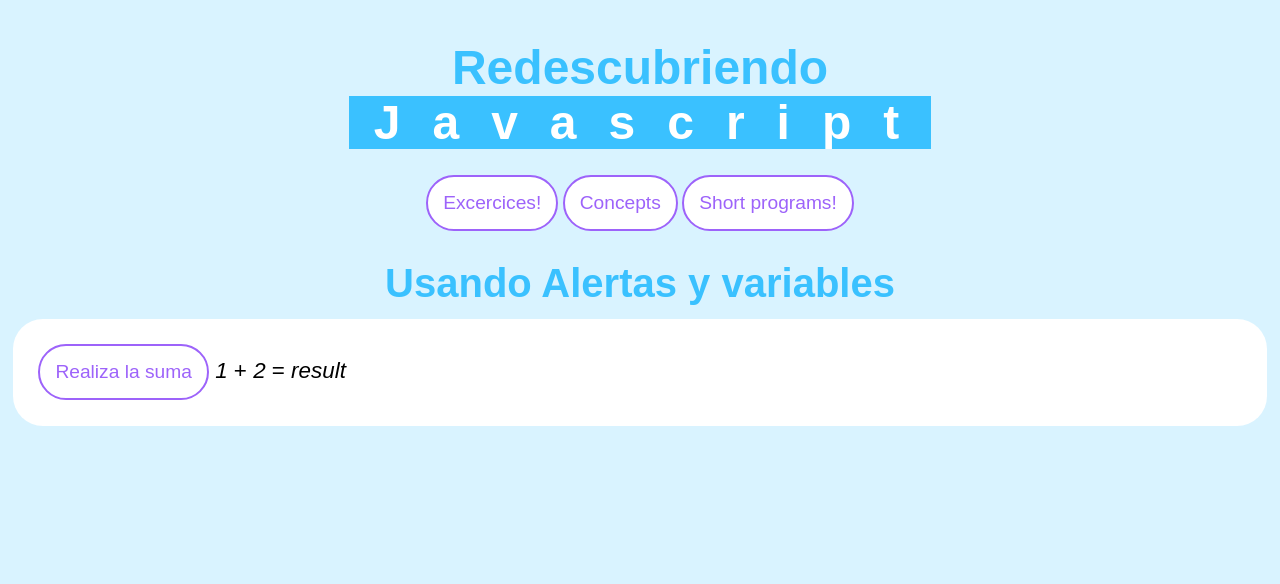
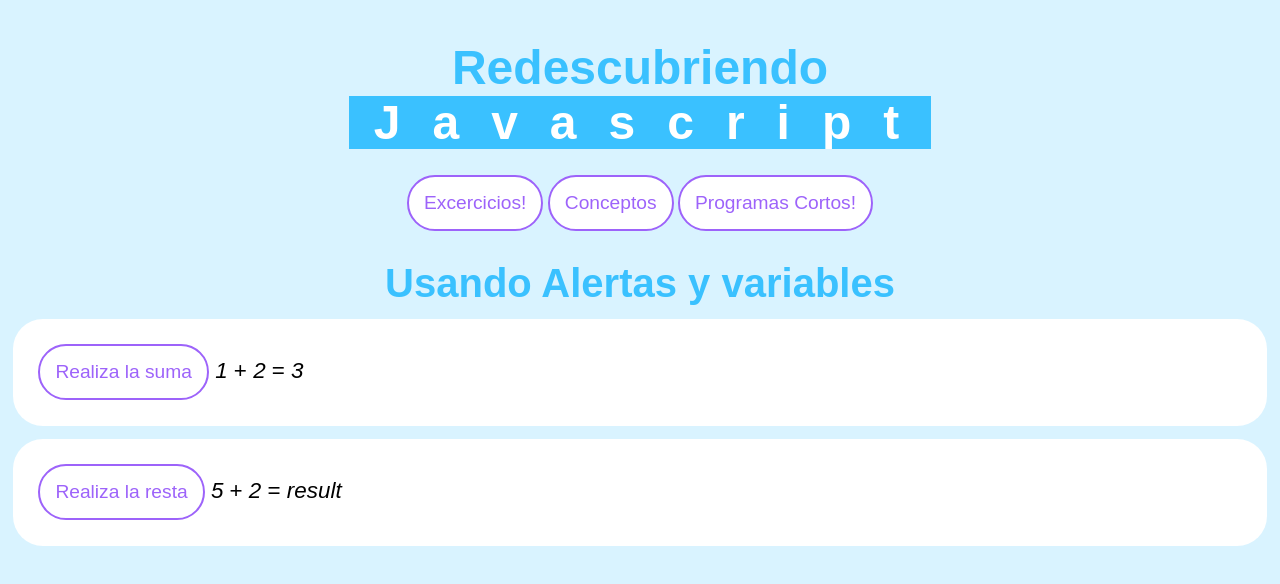
Before and after one commit to Rychy248/frontend2025-rychy, a plain HTML site: page session001/indext.html in a window 1280 px wide. Both pictures are taken after a click on the button "Realiza la suma". Drawn offline with Linux system fonts and the light colour scheme.

Commit message:
Ejercicio de suma

```diff
--- a/session001/indext.html
+++ b/session001/indext.html
@@ -17,25 +17,50 @@
 
   <section id="middle">
     <div class="container-insade">
-      <button type="button"><a href="#">Excercices!</a></button>
-      <button type="button"><a href="#">Concepts</a></button>
-      <button type="button"><a href="#">Short programs!</a></button>
+      <button type="button"><a href="#">Excercicios!</a></button>
+      <button type="button"><a href="#">Conceptos</a></button>
+      <button type="button"><a href="#">Programas Cortos!</a></button>
     </div>
   </section>
 
   <div class="container-insade">
     <h1>Usando Alertas y variables</h1>
+
     <div class="container-insade">
+
       <script>
-        function hazLaSuma(params) {
+        function hazLaSuma() {
+          let sumando1 = document.getElementById("sumando1").innerHTML
+          let sumando2 = document.getElementById("sumando2").innerHTML
+          let resultado = Number(sumando1) + Number(sumando2)
+
+          let resultadoDom = document.getElementById("suma-resultado")
+          resultadoDom.innerHTML = resultado
+        }
+      </script>
+
+      <p>
+        <button type="button" onclick="hazLaSuma()">Realiza la suma</button>
+        <span id="sumando1">1</span> + <span id="sumando2">2</span> = <span id="suma-resultado">result</span>
+      </p>
+    </div>
+
+
+    <div class="container-insade">
+
+      <script>
+        function hazLaResta() {
 
         }
       </script>
+
       <p>
-        <button type="button">Realiza la suma</button>
-        <span id="sumando1">1</span> + <span id="sumando2">2</span> = <span id="suma-resultado">result</span>
+        <button type="button" onclick="hazLaSuma()">Realiza la resta</button>
+        <span id="minuendo">5</span> + <span id="sustraendo">2</span> = <span id="resta-resultado">result</span>
       </p>
     </div>
+
+
   </div>
 
 </body>
```
